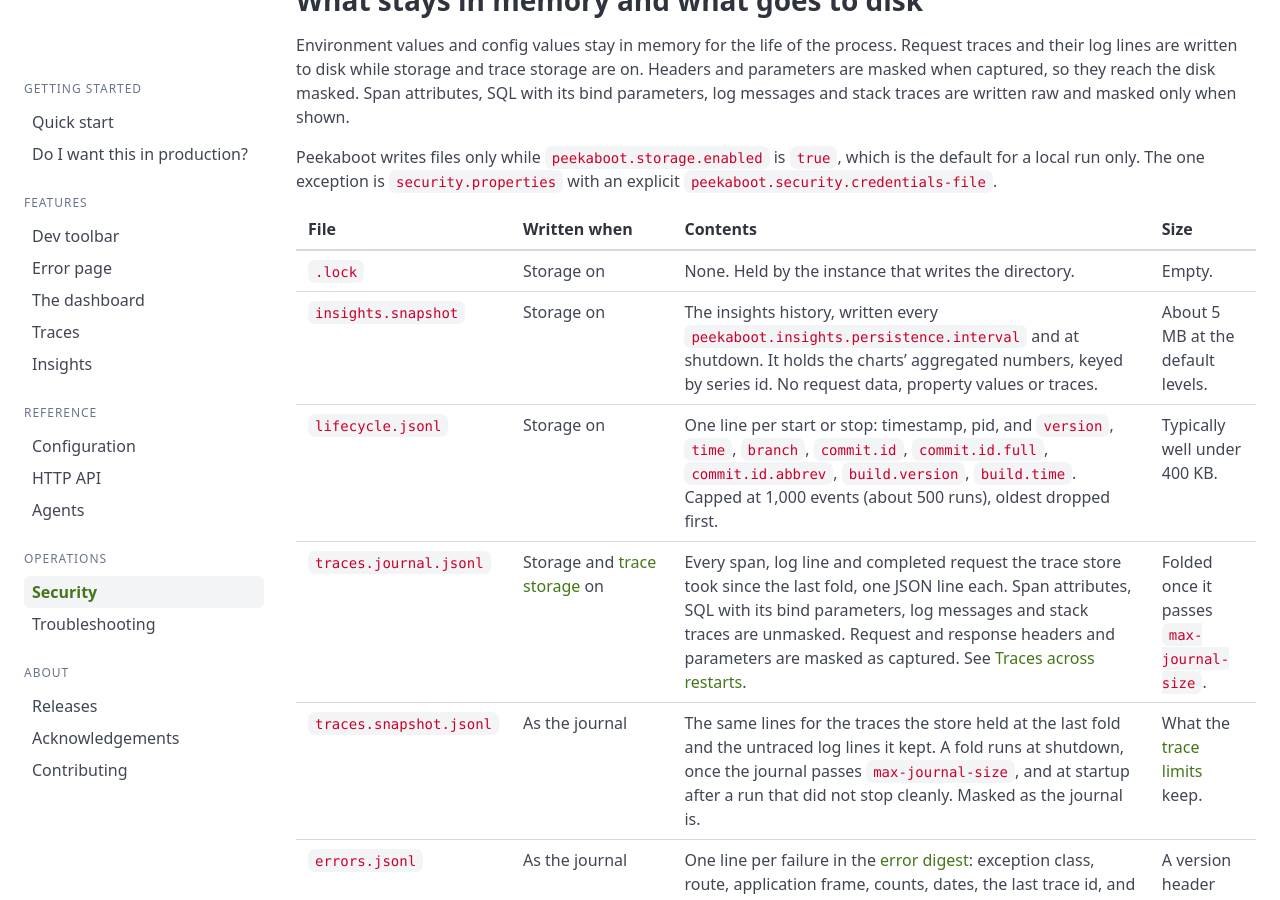
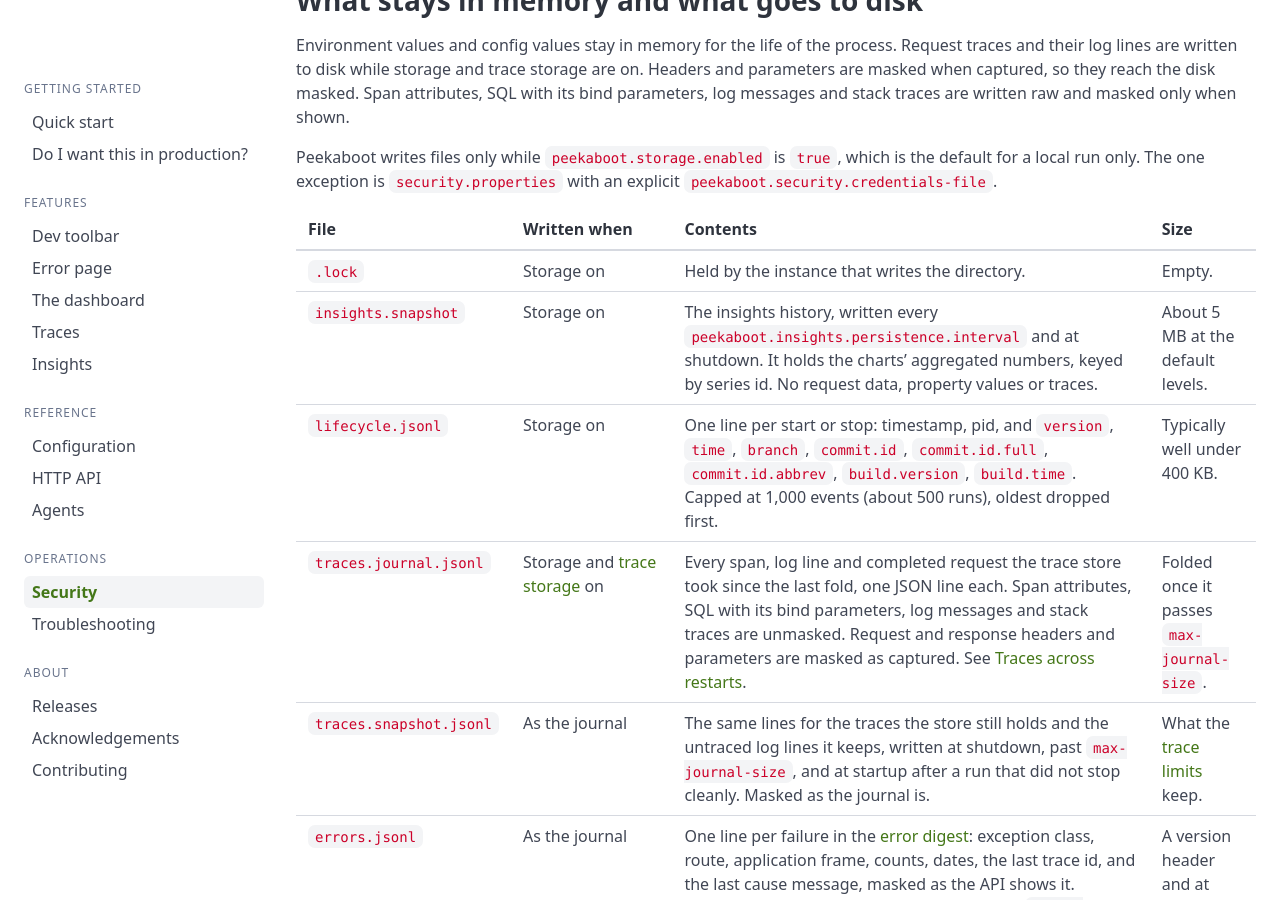
Before and after one commit to peekaboot-org/peekaboot-org.github.io, a Jekyll site: the page built from docs/security.md, in a window 1280 px wide and 900 px high, scrolled down 3783 px. Built offline with Jekyll 4.4.1, drawn with Linux system fonts in a browser that asks for light colours.

Commit message:
refactor: restore two storage rows' wording
The storage table reworded the `.lock` row and when the snapshot is
written. Both read as the pages did before the move.

```diff
--- a/_includes/facts/storage-files.md
+++ b/_includes/facts/storage-files.md
@@ -1,9 +1,9 @@
 | File | Written when | Contents | Size |
 |---|---|---|---|
-| `.lock` | Storage on | None. Held by the instance that writes the directory. | Empty. |
+| `.lock` | Storage on | Held by the instance that writes the directory. | Empty. |
 | `insights.snapshot` | Storage on | The insights history, written every `peekaboot.insights.persistence.interval` and at shutdown. It holds the charts' aggregated numbers, keyed by series id. No request data, property values or traces. | About 5 MB at the default levels. |
 | `lifecycle.jsonl` | Storage on | One line per start or stop: timestamp, pid, and `version`, `time`, `branch`, `commit.id`, `commit.id.full`, `commit.id.abbrev`, `build.version`, `build.time`. Capped at 1,000 events (about 500 runs), oldest dropped first. | Typically well under 400 KB. |
 | `traces.journal.jsonl` | Storage and [trace storage]({{ '/docs/configuration/' | relative_url }}#peekabootstorage) on | Every span, log line and completed request the trace store took since the last fold, one JSON line each. Span attributes, SQL with its bind parameters, log messages and stack traces are unmasked. Request and response headers and parameters are masked as captured. See [Traces across restarts]({{ '/docs/traces/' | relative_url }}#persisted-traces). | Folded once it passes `max-journal-size`. |
-| `traces.snapshot.jsonl` | As the journal | The same lines for the traces the store held at the last fold and the untraced log lines it kept. A fold runs at shutdown, once the journal passes `max-journal-size`, and at startup after a run that did not stop cleanly. Masked as the journal is. | What the [trace limits]({{ '/docs/configuration/' | relative_url }}#peekaboottracing) keep. |
+| `traces.snapshot.jsonl` | As the journal | The same lines for the traces the store still holds and the untraced log lines it keeps, written at shutdown, past `max-journal-size`, and at startup after a run that did not stop cleanly. Masked as the journal is. | What the [trace limits]({{ '/docs/configuration/' | relative_url }}#peekaboottracing) keep. |
 | `errors.jsonl` | As the journal | One line per failure in the [error digest]({{ '/docs/api/' | relative_url }}#error-digest): exception class, route, application frame, counts, dates, the last trace id, and the last cause message, masked as the API shows it. Rewritten when it changed, at most once per `flush-interval`, and at shutdown. | A version header and at most 500 entries. |
 | `security.properties` | The guard generated a password, and storage is on or `credentials-file` is set | A PBKDF2 hash of the generated password. Never the password itself. | A few lines. |
```
